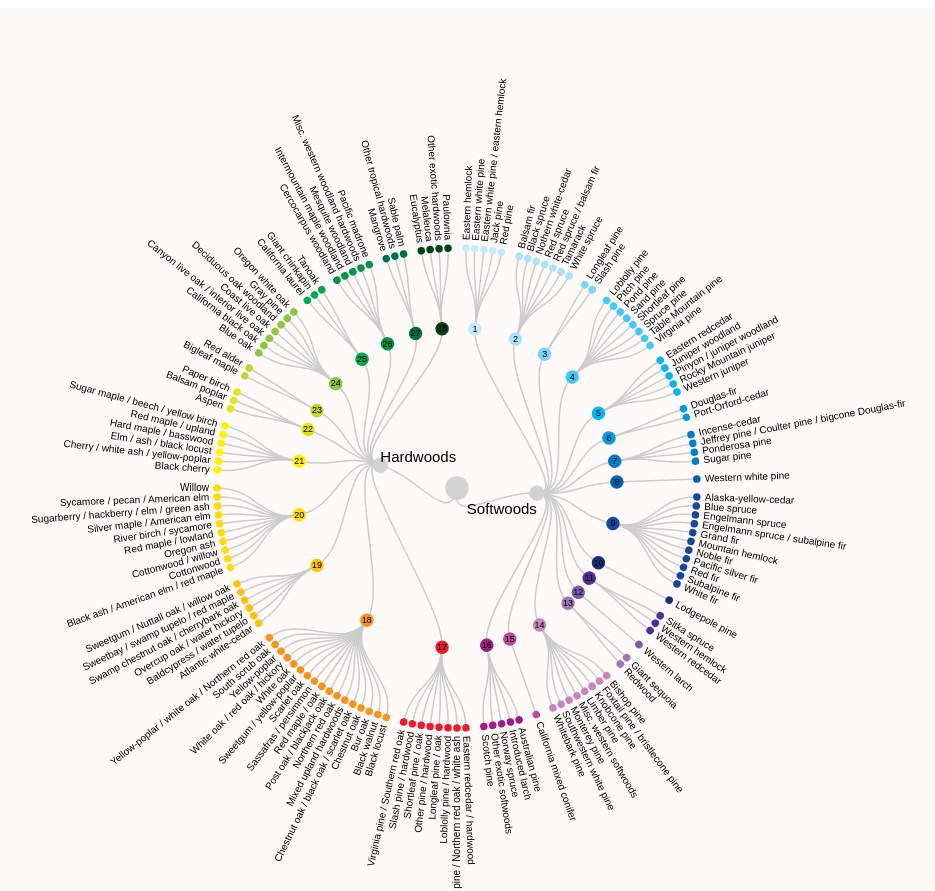
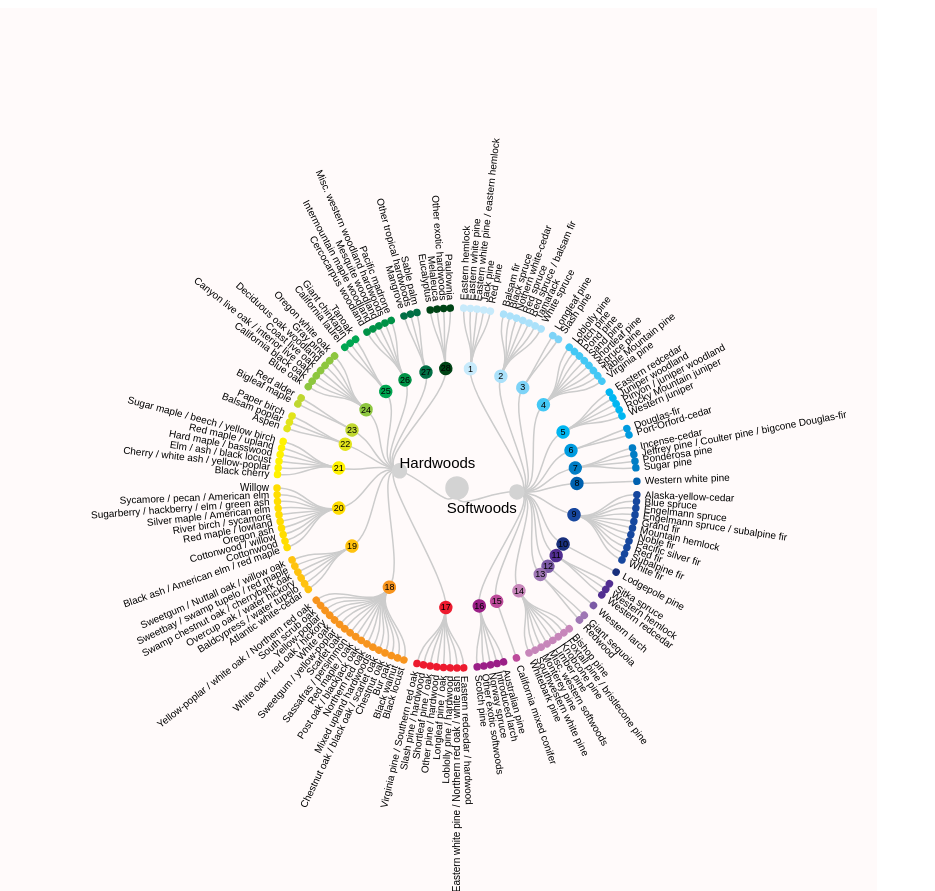
Before and after one commit to alamsal/ForestSpecies_Dendrogram_D3, a website: page src/index.html in a window 1280 px wide. Shown: the top 891 px of the page, without its empty margins (31-966 px from the left). Drawn offline with nearby package versions, Linux system fonts and the light colour scheme.

Commit message:
Zoom and pan working properly

```diff
--- a/src/css/main.css
+++ b/src/css/main.css
@@ -16,4 +16,8 @@
 
 #speciesDendogram{
 	background-color: snow;
+	height: 900px;
+	width: 900px;
+	overflow: hidden;
+
 }
--- a/src/scripts/forestDendogram.js
+++ b/src/scripts/forestDendogram.js
@@ -16,17 +16,17 @@
     function createDendogram(dendogramRadius,dendogramContainer,dendogramDataSource){
 
         var radius = dendogramRadius / 2;
-        var cluster = d3.layout.cluster().size([360, radius - 240]);
+        var cluster = d3.layout.cluster().size([360, radius - 300]);
 
         var diagonal = d3.svg.diagonal.radial()
         	.projection(function(d) { return [d.y, d.x / 180 * Math.PI]; });
 
         svg = d3.select(document.getElementById(dendogramContainer)).append("svg:svg")
-        	.attr("width", radius * 2)
-        	.attr("height", radius * 2)
+            .call(d3.behavior.zoom().scaleExtent([0.5, 3]).on("zoom", zoom))
+        	.attr("width", radius*2)
+        	.attr("height", radius*2)
             .append("g")
-            .call(d3.behavior.zoom().on("zoom", zoom))
-        	.attr("transform", "translate(" + radius + "," + radius + ")");
+        	.attr("transform", "translate(" + radius+ "," + radius + ")");
 
         d3.json(dendogramDataSource, function(error,root) {
             if (error) throw error;
@@ -48,8 +48,6 @@
         	   .on("mouseenter", overCircle)
                .on("mouseleave", outCircle)
                .on('click', click);
-
-
 
             node.append("circle")
         	   .attr("r", function(d){
@@ -197,8 +195,7 @@
         }
 
         function click(d) {
-            currentSelectedNode = d;
-            highlightSelections(d);
+           highlightSelections(d);
         }
 
         function highlightSelections(d) {
@@ -232,9 +229,10 @@
 
 
         function zoom() {
-            svg.attr("transform"," scale(" + d3.event.scale + ")");
+
+            //console.log(d3.event.translate[0] +"<-->"+ d3.event.translate[1] +"<-->"+d3.event.scale );
+            svg.attr("transform", "translate(" + d3.event.translate + ")scale(" + d3.event.scale + ")");
         }
-
 
     }
 
```
